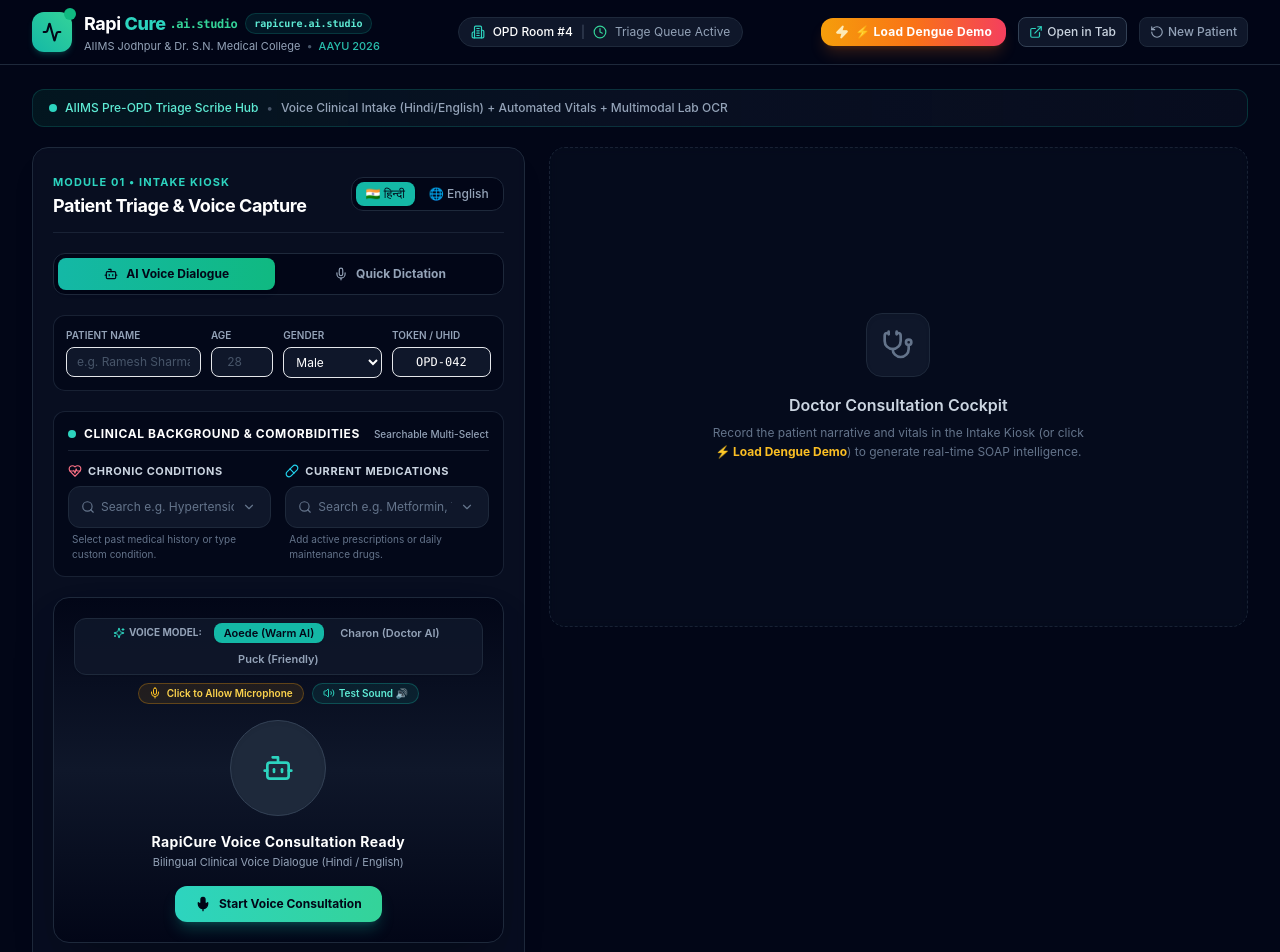
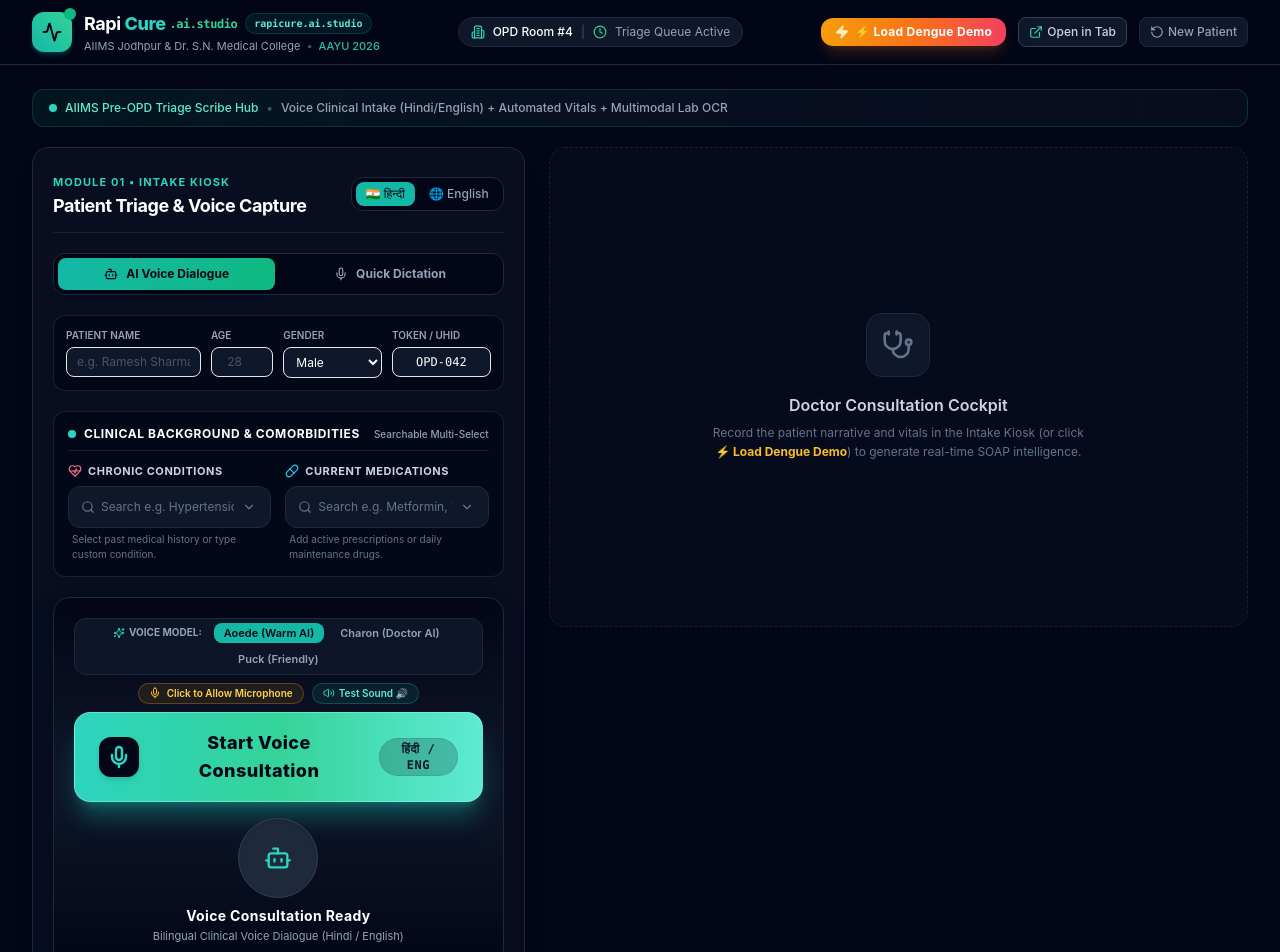
Before and after one commit to RazabSaifi/Rapicure, a Next.js app: page / in a window 1280 px wide. Shown: the top 952 px of the page. Built offline with nearby package versions, Linux system fonts and the light colour scheme.

Commit message:
Move Start Voice Consultation button to top and increase size

```diff
--- a/components/VoiceConversationStudio.tsx
+++ b/components/VoiceConversationStudio.tsx
@@ -517,12 +517,65 @@
           </button>
         </div>
 
+        {/* PRIMARY ACTION BUTTON: Prominent & Up Top */}
+        <div className="w-full flex flex-col items-center justify-center gap-2 mb-3">
+          {safeHistory.length === 0 ? (
+            <button
+              type="button"
+              onClick={startConversation}
+              className="w-full max-w-md py-4 px-6 rounded-2xl text-base sm:text-lg font-black tracking-wide bg-gradient-to-r from-teal-400 via-emerald-400 to-teal-300 hover:from-teal-300 hover:to-emerald-200 text-slate-950 shadow-xl shadow-teal-500/35 hover:shadow-teal-500/50 transition-all duration-200 transform hover:-translate-y-0.5 active:scale-95 flex items-center justify-center gap-3 border border-teal-200/50"
+            >
+              <div className="p-2 rounded-xl bg-slate-950 text-teal-400 shadow-md">
+                <Mic className="w-6 h-6 stroke-[2.5]" />
+              </div>
+              <span className="font-extrabold text-slate-950">Start Voice Consultation</span>
+              <span className="text-xs bg-slate-950/20 px-2 py-0.5 rounded-full font-mono text-slate-900 border border-slate-900/10">हिंदी / ENG</span>
+            </button>
+          ) : (
+            <div className="flex flex-wrap items-center justify-center gap-2.5 w-full max-w-md">
+              {isListening ? (
+                <button
+                  type="button"
+                  onClick={stopListening}
+                  className="flex-1 py-3 px-4 rounded-xl text-sm font-bold bg-rose-500 hover:bg-rose-400 text-white shadow-lg shadow-rose-500/30 transition-all flex items-center justify-center gap-2 active:scale-95"
+                >
+                  <MicOff className="w-5 h-5" />
+                  <span>Pause Mic</span>
+                </button>
+              ) : (
+                <button
+                  type="button"
+                  onClick={startListening}
+                  className="flex-1 py-3 px-4 rounded-xl text-sm font-bold bg-gradient-to-r from-teal-500 to-emerald-400 hover:from-teal-400 hover:to-emerald-300 text-slate-950 shadow-lg shadow-teal-500/30 transition-all flex items-center justify-center gap-2 active:scale-95"
+                >
+                  <Mic className="w-5 h-5 fill-slate-950" />
+                  <span>Tap to Speak Reply</span>
+                </button>
+              )}
+
+              <button
+                type="button"
+                onClick={handleFinish}
+                disabled={isLoadingSOAP}
+                className="py-3 px-4 rounded-xl text-sm font-bold bg-slate-800 hover:bg-slate-700 text-white border border-slate-700 shadow-md transition-all active:scale-95 flex items-center gap-2"
+              >
+                {isLoadingSOAP ? (
+                  <Loader2 className="w-4 h-4 animate-spin text-teal-400" />
+                ) : (
+                  <CheckCircle2 className="w-4 h-4 text-teal-400" />
+                )}
+                <span>Finish & Generate SOAP</span>
+              </button>
+            </div>
+          )}
+        </div>
+
         {/* Glowing Interactive Orb */}
-        <div className="relative flex items-center justify-center my-2">
+        <div className="relative flex items-center justify-center my-1">
           <button
             type="button"
-            onClick={isListening ? stopListening : startListening}
-            className={`w-20 h-20 sm:w-24 sm:h-24 rounded-full transition-all duration-500 flex items-center justify-center cursor-pointer ${
+            onClick={safeHistory.length === 0 ? startConversation : (isListening ? stopListening : startListening)}
+            className={`w-16 h-16 sm:w-20 sm:h-20 rounded-full transition-all duration-500 flex items-center justify-center cursor-pointer ${
               activeStatus === "speaking"
                 ? "bg-gradient-to-tr from-teal-500 via-cyan-400 to-emerald-400 animate-pulse shadow-lg shadow-teal-500/40 scale-110"
                 : activeStatus === "listening"
@@ -531,12 +584,12 @@
                 ? "bg-gradient-to-tr from-purple-500 to-indigo-500 animate-spin shadow-lg shadow-purple-500/30"
                 : "bg-slate-800 hover:bg-slate-750 border border-slate-700 shadow-inner"
             }`}
-            title={isListening ? "Click to pause microphone" : "Click to activate microphone"}
+            title={safeHistory.length === 0 ? "Click to Start Voice Consultation" : (isListening ? "Click to pause microphone" : "Click to activate microphone")}
           >
-            {activeStatus === "speaking" && <Volume2 className="w-8 h-8 text-slate-950 animate-pulse" />}
-            {activeStatus === "listening" && <Mic className="w-8 h-8 text-white animate-pulse" />}
-            {activeStatus === "thinking" && <Sparkles className="w-8 h-8 text-white" />}
-            {activeStatus === "idle" && <Bot className="w-8 h-8 text-teal-400" />}
+            {activeStatus === "speaking" && <Volume2 className="w-7 h-7 text-slate-950 animate-pulse" />}
+            {activeStatus === "listening" && <Mic className="w-7 h-7 text-white animate-pulse" />}
+            {activeStatus === "thinking" && <Sparkles className="w-7 h-7 text-white" />}
+            {activeStatus === "idle" && <Bot className="w-7 h-7 text-teal-400" />}
           </button>
 
           {/* Sound Wave Ripple Effect when active */}
@@ -549,12 +602,12 @@
         </div>
 
         {/* Dynamic Status Text */}
-        <div className="mt-2 space-y-0.5">
-          <h4 className="text-sm font-bold text-white tracking-wide">
+        <div className="mt-1 space-y-0.5">
+          <h4 className="text-xs sm:text-sm font-bold text-white tracking-wide">
             {activeStatus === "speaking" && "🤖 RapiCure AI Speaking..."}
             {activeStatus === "listening" && "🎤 Listening to You! Please Speak..."}
             {activeStatus === "thinking" && "🧠 RapiCure AI is Thinking..."}
-            {activeStatus === "idle" && (safeHistory.length === 0 ? "RapiCure Voice Consultation Ready" : "Voice Consultation Active")}
+            {activeStatus === "idle" && (safeHistory.length === 0 ? "Voice Consultation Ready" : "Voice Consultation Active")}
           </h4>
           <p className="text-[11px] text-slate-400">
             {activeStatus === "listening"
@@ -583,56 +636,6 @@
             )}
           </div>
         )}
-
-        {/* Primary Action Buttons */}
-        <div className="flex flex-wrap items-center justify-center gap-2.5 mt-4">
-          {safeHistory.length === 0 ? (
-            <button
-              type="button"
-              onClick={startConversation}
-              className="px-5 py-2.5 rounded-xl text-xs font-bold bg-gradient-to-r from-teal-400 to-emerald-400 hover:from-teal-300 hover:to-emerald-300 text-slate-950 shadow-lg shadow-teal-500/25 transition-all active:scale-95 flex items-center gap-2"
-            >
-              <Mic className="w-4 h-4 fill-slate-950" />
-              <span>Start Voice Consultation</span>
-            </button>
-          ) : (
-            <>
-              {isListening ? (
-                <button
-                  type="button"
-                  onClick={stopListening}
-                  className="px-4 py-2 rounded-xl text-xs font-bold bg-rose-500 hover:bg-rose-400 text-white shadow-lg shadow-rose-500/30 transition-all flex items-center gap-1.5 active:scale-95"
-                >
-                  <MicOff className="w-4 h-4" />
-                  <span>Pause Mic</span>
-                </button>
-              ) : (
-                <button
-                  type="button"
-                  onClick={startListening}
-                  className="px-4 py-2 rounded-xl text-xs font-bold bg-gradient-to-r from-teal-500 to-emerald-400 hover:from-teal-400 hover:to-emerald-300 text-slate-950 shadow-lg shadow-teal-500/30 transition-all flex items-center gap-1.5 active:scale-95"
-                >
-                  <Mic className="w-4 h-4" />
-                  <span>Tap to Speak Reply</span>
-                </button>
-              )}
-
-              <button
-                type="button"
-                onClick={handleFinish}
-                disabled={isLoadingSOAP}
-                className="px-4 py-2 rounded-xl text-xs font-bold bg-slate-800 hover:bg-slate-700 text-white border border-slate-700 shadow-md transition-all active:scale-95 flex items-center gap-1.5"
-              >
-                {isLoadingSOAP ? (
-                  <Loader2 className="w-3.5 h-3.5 animate-spin text-teal-400" />
-                ) : (
-                  <CheckCircle2 className="w-3.5 h-3.5 text-teal-400" />
-                )}
-                <span>Finish & Generate SOAP Note</span>
-              </button>
-            </>
-          )}
-        </div>
       </div>
 
       {/* Real-time Dialogue Stream */}
```
